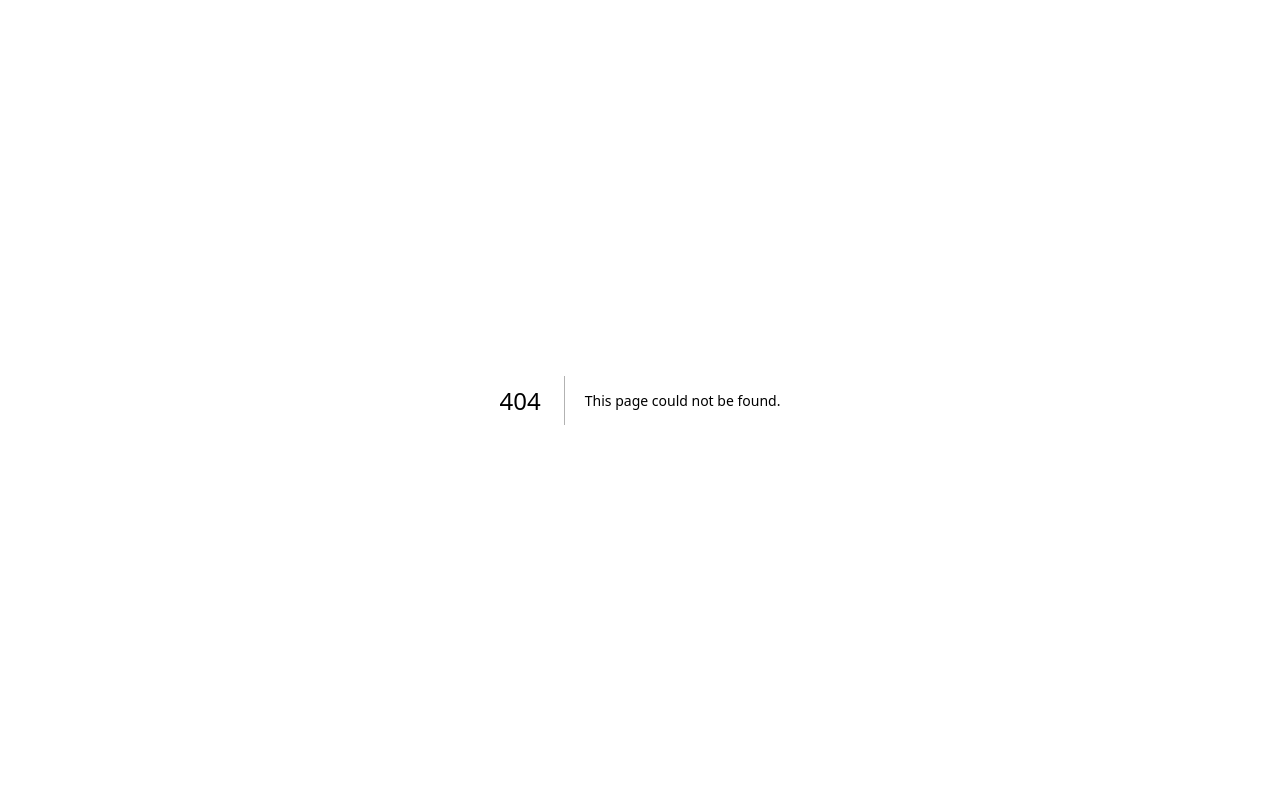
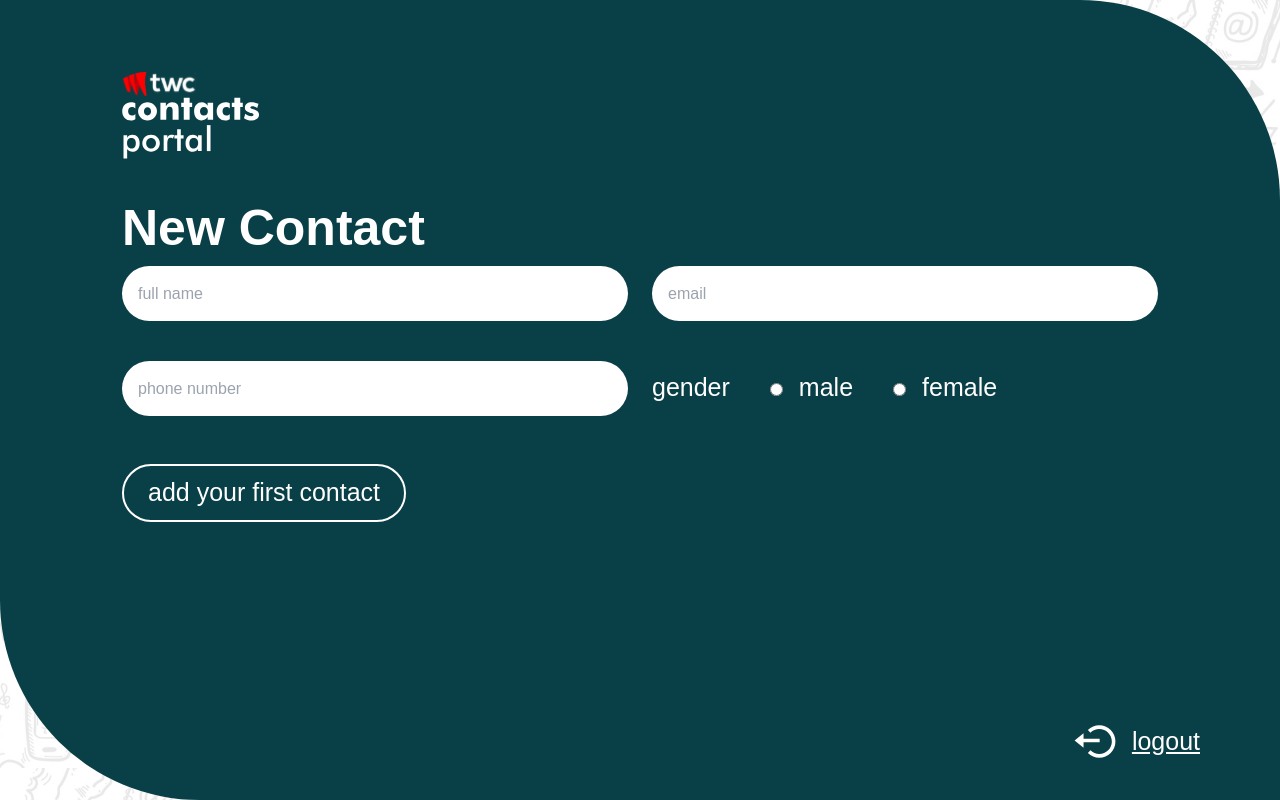
Before and after one commit to arthathagary/twc-test-web, a Next.js app: page /contacts/new in a window 1280 px wide. Before the commit this address had no page. Built offline with nearby package versions, Linux system fonts and the light colour scheme; a web font is replaced by a local one.

Commit message:
implemented create contact

```diff
--- /dev/null
+++ b/src/app/contacts/new/page.tsx
@@ -0,0 +1,9 @@
+import NewContact from "@/components/NewContact";
+
+export default function page() {
+  return (
+    <>
+      <NewContact />
+    </>
+  );
+}
--- /dev/null
+++ b/src/app/contacts/page.tsx
@@ -0,0 +1,5 @@
+import React from "react";
+
+export default function page() {
+  return <div>page</div>;
+}
--- a/src/components/Loginform.tsx
+++ b/src/components/Loginform.tsx
@@ -28,7 +28,6 @@ export default function Loginform({
   };
 
   const handleClick = async () => {
-    console.log(process.env.NEXT_PUBLIC_BASE_API_URL);
     try {
       const res = await axios.post(
         `${process.env.NEXT_PUBLIC_BASE_API_URL}/login`,
@@ -37,8 +36,6 @@ export default function Loginform({
           password,
         }
       );
-
-      console.log(res);
     } catch (error) {
       console.log(error);
     }
--- a/src/components/MaxWidthWrapper.tsx
+++ b/src/components/MaxWidthWrapper.tsx
@@ -10,7 +10,7 @@ const MaxWidthWrapper = ({ className, children }: Props) => {
   return (
     <div
       className={cn(
-        "mx-auto w-full max-w-screen-xl px-2.5 md:px-20",
+        "mx-auto w-full max-w-screen-xl px-2.5 md:px-[122px] ",
         className
       )}
     >
--- /dev/null
+++ b/src/components/NewContact.tsx
@@ -0,0 +1,159 @@
+"use client";
+import ContactsPortal from "@/components/ContactsPortal";
+import Logo from "@/components/Logo";
+import MaxWidthWrapper from "@/components/MaxWidthWrapper";
+import axios from "axios";
+import Link from "next/link";
+import React, {
+  ChangeEvent,
+  ChangeEventHandler,
+  useEffect,
+  useState,
+} from "react";
+
+export default function NewContact() {
+  const [contact, setContact] = useState({
+    fullname: "",
+    email: "",
+    phoneNumber: "",
+    gender: "",
+  });
+
+  const handleName: ChangeEventHandler<HTMLInputElement> = (
+    e: ChangeEvent<HTMLInputElement>
+  ) => {
+    setContact({ ...contact, fullname: e.target.value });
+  };
+
+  const handleEmail: ChangeEventHandler<HTMLInputElement> = (
+    e: ChangeEvent<HTMLInputElement>
+  ) => {
+    setContact({ ...contact, email: e.target.value });
+  };
+
+  const handlePhoneNumber: ChangeEventHandler<HTMLInputElement> = (
+    e: ChangeEvent<HTMLInputElement>
+  ) => {
+    setContact({ ...contact, phoneNumber: e.target.value });
+  };
+
+  const handleGender: ChangeEventHandler<HTMLInputElement> = (
+    e: ChangeEvent<HTMLInputElement>
+  ) => {
+    setContact({ ...contact, gender: e.target.value });
+  };
+
+  const handleClick = async () => {
+    try {
+      const res = await axios.post(
+        `${process.env.NEXT_PUBLIC_BASE_API_URL}/contacts`,
+        {
+          fullname: contact.fullname,
+          email: contact.email,
+          phonenumber: contact.phoneNumber,
+          gender: contact.gender,
+        }
+      );
+    } catch (error) {
+      console.log(error);
+    }
+  };
+
+  return (
+    <>
+      <div className=" min-h-screen bg-bg-primary rounded-tr-[200px] rounded-bl-[200px] relative">
+        <MaxWidthWrapper>
+          <Logo className="pt-[72px]" />
+          <ContactsPortal />
+          <div className="flex flex-col justify-center">
+            <h1 className="text-heading font-bold text-white mt-8">
+              New Contact
+            </h1>
+            <div className="grid grid-cols-2 gap-6  items-center justify-center">
+              <input
+                className="rounded-full h-[55px] px-4 py-2 w-full text-black mb-4"
+                value={contact.fullname}
+                onChange={handleName}
+                placeholder="full name"
+              />
+              <input
+                className="rounded-full h-[55px] px-4 py-2 w-full text-black mb-4"
+                value={contact.email}
+                onChange={handleEmail}
+                placeholder="email"
+              />
+              <input
+                className="rounded-full h-[55px] px-4 py-2 w-full text-black mb-4"
+                value={contact.phoneNumber}
+                onChange={handlePhoneNumber}
+                placeholder="phone number"
+              />
+              <div className="h-[55px] text-white text-btnTxt space-x-10 flex">
+                <label>gender</label>
+                <div className="space-x-4">
+                  <input
+                    type="radio"
+                    checked={contact.gender === "male"}
+                    value="male"
+                    name="gender"
+                    onChange={handleGender}
+                  />
+                  <label>male</label>
+                </div>
+                <div className="space-x-4">
+                  <input
+                    type="radio"
+                    checked={contact.gender === "female"}
+                    value="female"
+                    name="female"
+                    onChange={handleGender}
+                  />
+                  <label>female</label>
+                </div>
+              </div>
+            </div>
+
+            <div>
+              <button
+                onClick={handleClick}
+                className="text-btnTxt border-2 border-white rounded-full px-6 py-2 mt-8 text-white"
+              >
+                add your first contact
+              </button>
+            </div>
+          </div>
+        </MaxWidthWrapper>
+        <button className="text-btnTxt flex items-center gap-4  text-white absolute bottom-10 right-20 underline">
+          <div className="relative">
+            <svg
+              className="absolute right-4 top-2"
+              width="26"
+              height="15"
+              viewBox="0 0 26 15"
+              fill="none"
+              xmlns="http://www.w3.org/2000/svg"
+            >
+              <path
+                d="M0.583344 7.50001L9.54168 14.6667V9.29168H25.6667V5.70834H9.54168V0.333344L0.583344 7.50001Z"
+                fill="white"
+              />
+            </svg>
+            <svg
+              width="29"
+              height="33"
+              viewBox="0 0 29 33"
+              fill="none"
+              xmlns="http://www.w3.org/2000/svg"
+            >
+              <path
+                d="M12.2935 0.3732C10.1749 0.367326 8.07616 0.781898 6.11893 1.5929C4.16169 2.4039 2.38484 3.59522 0.891296 5.09783L3.42471 7.63124C5.7933 5.26266 8.94305 3.95653 12.2935 3.95653C15.6439 3.95653 18.7936 5.26266 21.1622 7.63124C23.5308 9.99982 24.8369 13.1496 24.8369 16.5C24.8369 19.8504 23.5308 23.0002 21.1622 25.3687C18.7936 27.7373 15.6439 29.0434 12.2935 29.0434C8.94305 29.0434 5.7933 27.7373 3.42471 25.3687L0.891296 27.9022C3.93534 30.948 7.98451 32.6268 12.2935 32.6268C16.6024 32.6268 20.6516 30.948 23.6956 27.9022C26.7415 24.8581 28.4203 20.809 28.4203 16.5C28.4203 12.191 26.7415 8.14187 23.6956 5.09783C22.2021 3.59522 20.4252 2.4039 18.468 1.5929C16.5108 0.781898 14.4121 0.367326 12.2935 0.3732Z"
+                fill="white"
+              />
+            </svg>
+          </div>
+          logout
+        </button>
+      </div>
+    </>
+  );
+}
--- a/src/components/Welcomescreen.tsx
+++ b/src/components/Welcomescreen.tsx
@@ -1,27 +1,59 @@
-import React from "react";
+import Link from "next/link";
+import ContactsPortal from "./ContactsPortal";
+import Logo from "./Logo";
 import MaxWidthWrapper from "./MaxWidthWrapper";
-import Logo from "./Logo";
-import ContactsPortal from "./ContactsPortal";
 
 export default function Welcomescreen() {
   return (
-    <div className=" min-h-screen bg-bg-primary rounded-tr-[200px] rounded-bl-[200px]">
+    <div className=" min-h-screen bg-bg-primary rounded-tr-[200px] rounded-bl-[200px] relative">
       <MaxWidthWrapper>
         <Logo className="pt-[72px]" />
         <ContactsPortal />
         <div className="flex flex-col justify-center">
           <h1 className="text-heading font-bold text-white mt-8">Welcome,</h1>
-          <p className="text-para text-white mt-4">
+          <p className="text-para text-white mt-4 max-w-[951px] mb-8">
             This is where your contacts will live. Click the button below to add
             a new contact.
           </p>
           <div>
-            <button className="text-btnTxt border-2 border-white rounded-full px-6 py-2 mt-8 text-white">
-              add your first contact
-            </button>
+            <Link passHref href="/contacts/new">
+              <button className="text-btnTxt border-2 border-white rounded-full px-6 py-2 mt-8 text-white">
+                add your first contact
+              </button>
+            </Link>
           </div>
         </div>
       </MaxWidthWrapper>
+      <button className="text-btnTxt flex items-center gap-4  text-white absolute bottom-10 right-20 underline">
+        <div className="relative">
+          <svg
+            className="absolute right-4 top-2"
+            width="26"
+            height="15"
+            viewBox="0 0 26 15"
+            fill="none"
+            xmlns="http://www.w3.org/2000/svg"
+          >
+            <path
+              d="M0.583344 7.50001L9.54168 14.6667V9.29168H25.6667V5.70834H9.54168V0.333344L0.583344 7.50001Z"
+              fill="white"
+            />
+          </svg>
+          <svg
+            width="29"
+            height="33"
+            viewBox="0 0 29 33"
+            fill="none"
+            xmlns="http://www.w3.org/2000/svg"
+          >
+            <path
+              d="M12.2935 0.3732C10.1749 0.367326 8.07616 0.781898 6.11893 1.5929C4.16169 2.4039 2.38484 3.59522 0.891296 5.09783L3.42471 7.63124C5.7933 5.26266 8.94305 3.95653 12.2935 3.95653C15.6439 3.95653 18.7936 5.26266 21.1622 7.63124C23.5308 9.99982 24.8369 13.1496 24.8369 16.5C24.8369 19.8504 23.5308 23.0002 21.1622 25.3687C18.7936 27.7373 15.6439 29.0434 12.2935 29.0434C8.94305 29.0434 5.7933 27.7373 3.42471 25.3687L0.891296 27.9022C3.93534 30.948 7.98451 32.6268 12.2935 32.6268C16.6024 32.6268 20.6516 30.948 23.6956 27.9022C26.7415 24.8581 28.4203 20.809 28.4203 16.5C28.4203 12.191 26.7415 8.14187 23.6956 5.09783C22.2021 3.59522 20.4252 2.4039 18.468 1.5929C16.5108 0.781898 14.4121 0.367326 12.2935 0.3732Z"
+              fill="white"
+            />
+          </svg>
+        </div>
+        logout
+      </button>
     </div>
   );
 }
```
Also changed, not shown: public/assets/images/logout_arrow.svg (added), public/assets/images/logout_circle.svg (added).
